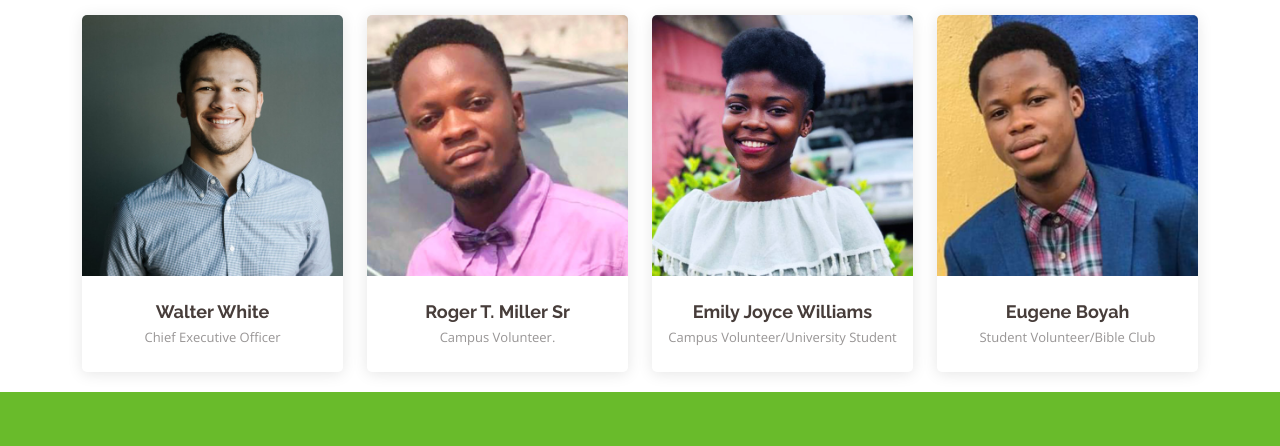
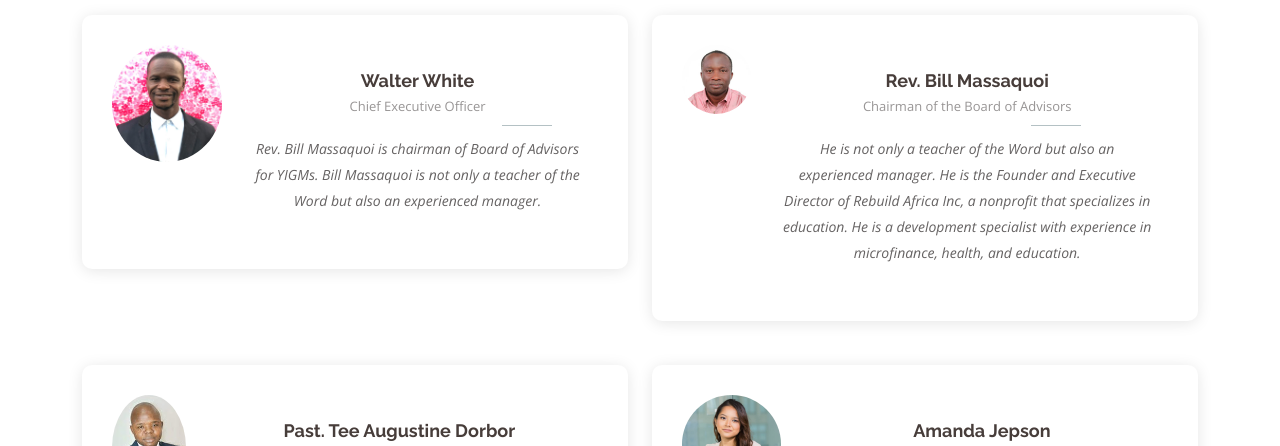
Before and after one commit to Abuh05/yigm, a plain HTML site: page board.html in a window 1280 px wide. Shown: the part 167-613 px from the top of the page. Drawn offline with nearby package versions, Linux system fonts and the light colour scheme.

Commit message:
board members

```diff
--- a/board.html
+++ b/board.html
@@ -24,10 +24,89 @@
   <link href="assets/vendor/glightbox/css/glightbox.min.css" rel="stylesheet">
   <link href="assets/vendor/swiper/swiper-bundle.min.css" rel="stylesheet">
 
+    <!-- Vendor CSS Files -->
+    <link href="assets/vendor/icofont/icofont.min.css" rel="stylesheet">
+    <link href="assets/vendor/animate.css/animate.min.css" rel="stylesheet">
+    <link href="assets/vendor/remixicon/remixicon.css" rel="stylesheet">
+    <link href="assets/vendor/venobox/venobox.css" rel="stylesheet">
+    <link href="assets/vendor/owl.carousel/assets/owl.carousel.min.css" rel="stylesheet">
+
   <!-- Template Main CSS File -->
   <link href="assets/css/style.css" rel="stylesheet">
 
+  <style>
+    /*--------------------------------------------------------------
+# Team
+--------------------------------------------------------------*/
+.team {
+  background: #fff;
+}
 
+.team .member {
+  position: relative;
+  box-shadow: 0px 2px 15px rgba(0, 0, 0, 0.1);
+  padding: 30px;
+  border-radius: 10px;
+}
+
+.team .member .pic {
+  overflow: hidden;
+  width: 300px;
+  border-radius: 50%;
+}
+
+.team .member .pic img {
+  transition: ease-in-out 0.3s;
+}
+
+.team .member:hover img {
+  transform: scale(1.1);
+}
+
+.team .member .member-info {
+  padding-left: 30px;
+}
+
+.team .member h4 {
+  font-weight: 700;
+  margin-bottom: 5px;
+  font-size: 20px;
+  color: #354144;
+}
+
+.team .member span {
+  display: block;
+  font-size: 15px;
+  padding-bottom: 10px;
+  position: relative;
+  font-weight: 500;
+}
+
+.team .member span::after {
+  content: '';
+  position: absolute;
+  display: block;
+  width: 50px;
+  height: 1px;
+  background: #b4c1c4;
+  bottom: 0;
+  left: 250px;
+}
+
+.team .member p {
+  margin: 10px 0 0 0;
+  font-size: 14px;
+}
+
+.team .member .social {
+  margin-top: 12px;
+  display: flex;
+  align-items: center;
+  justify-content: flex-start;
+}
+
+
+  </style>
 </head>
 
 <body>
@@ -51,13 +130,13 @@
     <div class="container d-flex align-items-center justify-content-between">
 
       <div class="logo">
-        <h1><a href="index.html">YIGMs</a></h1>
+        <img src="assets/img/student/logo.jpeg" alt="">
 
       </div>
 
       <nav id="navbar" class="navbar">
         <ul>
-          <li><a class="nav-link scrollto active" href="index.html">Home</a></li>
+          <li><a class="nav-link scrollto active" href="#hero">Home</a></li>
           <li class="dropdown"><a href="#"><span>Activities</span> <i class="bi bi-chevron-down"></i></a>
                 <ul>
                   <li><a href="#">Evangelism</a></li>
@@ -72,7 +151,7 @@
                   <li><a href="#">Project Deeper</a></li>
                 </ul>
               </li>
-              <li><a class="nav-link scrollto" href="#">Training</a></li>
+              <li><a class="nav-link scrollto" href="#team">Training</a></li>
               <li class="dropdown"><a href="#"><span>Partnership</span> <i class="bi bi-chevron-down"></i></a>
                 <ul>
                   <li><a href="#">Volunteer</a></li>
@@ -89,13 +168,13 @@
               </li>
               <li class="dropdown"><a href="#"><span>Who are we</span> <i class="bi bi-chevron-down"></i></a>
                 <ul>
-                  <li><a href="#">History</a></li>
-                  <li><a href="#">Advisory Board</a></li>
+                  <li><a href="history.html">History</a></li>
+                  <li><a href="board.html">Advisory Board</a></li>
                   <li><a href="#">Leadership</a></li>
                   <li><a href="#">Satff & Volunteers</a></li>
                 </ul>
               </li>
-          <li><a class="getstarted scrollto" href="#">Donation</a></li>
+          <li><a class="getstarted scrollto" href="#about">Donation</a></li>
         </ul>
         <i class="bi bi-list mobile-nav-toggle"></i>
       </nav><!-- .navbar -->
@@ -103,86 +182,69 @@
     </div>
   </header><!-- End Header -->
 
-
-
     <!-- ======= Team Section ======= -->
-    <section id="team" class="team section-bg">
+    <section id="team" class="team">
       <div class="container">
 
         <div class="section-title">
-          <h2 data-aos="fade-up">Team</h2>
+          <h2>Board of Advisors</h2>
         </div>
 
         <div class="row">
 
-          <div class="col-lg-3 col-md-6 d-flex align-items-stretch" data-aos="fade-up">
-            <div class="member">
-              <div class="member-img">
-                <img src="assets/img/team/team-1.jpg" class="img-fluid" alt="">
-                <div class="social">
-                  <a href=""><i class="bi bi-twitter"></i></a>
-                  <a href=""><i class="bi bi-facebook"></i></a>
-                  <a href=""><i class="bi bi-instagram"></i></a>
-                  <a href=""><i class="bi bi-linkedin"></i></a>
-                </div>
-              </div>
+          <div class="col-lg-6">
+            <div class="member d-flex align-items-start">
+              <div class="pic"><img src="assets/img/team/team-7.jpg" class="img-fluid" alt=""></div>
               <div class="member-info">
                 <h4>Walter White</h4>
                 <span>Chief Executive Officer</span>
+                <p>
+                  Rev. Bill Massaquoi is chairman of Board of Advisors for YIGMs.
+                  Bill Massaquoi is not only a teacher of the Word but also an experienced manager.
+                   </p>
               </div>
             </div>
           </div>
 
-          <div class="col-lg-3 col-md-6 d-flex align-items-stretch" data-aos="fade-up" data-aos-delay="100">
-            <div class="member">
-              <div class="member-img">
-                <img src="assets/img/team/teamR2.png" class="img-fluid" alt="">
-                <div class="social">
-                  <a href=""><i class="bi bi-twitter"></i></a>
-                  <a href=""><i class="bi bi-facebook"></i></a>
-                  <a href=""><i class="bi bi-instagram"></i></a>
-                  <a href=""><i class="bi bi-linkedin"></i></a>
-                </div>
-              </div>
+          <div class="col-lg-6 mt-4 mt-lg-0">
+            <div class="member d-flex align-items-start">
+              <div class="pic"><img src="assets/img/team/team-6.jpg" class="img-fluid" alt=""></div>
               <div class="member-info">
-                <h4>Roger T. Miller Sr</h4>
-                <span>Campus Volunteer.</span>
+                <h4>Rev. Bill Massaquoi</h4>
+                <span>Chairman of the Board of  Advisors</span>
+                <p>
+                  He is not only a teacher of the Word but also an experienced manager.
+                  He is the Founder and Executive Director of Rebuild Africa Inc, a nonprofit that specializes in education.
+                   He is a development specialist with experience in microfinance, health, and education.</p>
+
               </div>
             </div>
           </div>
 
-          <div class="col-lg-3 col-md-6 d-flex align-items-stretch" data-aos="fade-up" data-aos-delay="200">
-            <div class="member">
-              <div class="member-img">
-                <img src="assets/img/team/teamR1.png" class="img-fluid" alt="">
-                <div class="social">
-                  <a href=""><i class="bi bi-twitter"></i></a>
-                  <a href=""><i class="bi bi-facebook"></i></a>
-                  <a href=""><i class="bi bi-instagram"></i></a>
-                  <a href=""><i class="bi bi-linkedin"></i></a>
-                </div>
-              </div>
+          <div class="col-lg-6 mt-4">
+            <div class="member d-flex align-items-start">
+              <div class="pic"><img src="assets/img/team/team-5.jpg" class="img-fluid" alt=""></div>
               <div class="member-info">
-                <h4>Emily Joyce Williams</h4>
-                <span>Campus Volunteer/University Student</span>
+                <h4>Past. Tee Augustine Dorbor</h4>
+                <span>Director</span>
+                <p>He is a very Committed and passionate missionary
+                   with with CMF and works at Christian Missionary Foundation, Liberia.
+                  He is a graduate of the Liberia Baptist theological Seminary and ECWA
+                  Theological Seminary, Igbaja, Kwara State, Nigeria. </p>
+
               </div>
             </div>
           </div>
 
-          <div class="col-lg-3 col-md-6 d-flex align-items-stretch" data-aos="fade-up" data-aos-delay="300">
-            <div class="member">
-              <div class="member-img">
-                <img src="assets/img/team/teamR.png" class="img-fluid" alt="">
-                <div class="social">
-                  <a href=""><i class="bi bi-twitter"></i></a>
-                  <a href=""><i class="bi bi-facebook"></i></a>
-                  <a href=""><i class="bi bi-instagram"></i></a>
-                  <a href=""><i class="bi bi-linkedin"></i></a>
-                </div>
-              </div>
+          <div class="col-lg-6 mt-4">
+            <div class="member d-flex align-items-start">
+              <div class="pic"><img src="assets/img/team/team-4.jpg" class="img-fluid" alt=""></div>
               <div class="member-info">
-                <h4>Eugene Boyah</h4>
-                <span>Student Volunteer/Bible Club</span>
+                <h4>Amanda Jepson</h4>
+                <span>Accountant</span>
+                <p>Dr. Albertha J. N.  Clark Kollie has a heart for God and a burning desire to serve humanity.
+                   She is the First Liberian trained Female Surgeon who lives and works in Liberia.</p>
+
               </div>
             </div>
           </div>
@@ -191,6 +253,7 @@
 
       </div>
     </section><!-- End Team Section -->
+
 
 
 
```
Also changed, not shown: index.html (+2 -2 lines), assets/img/team/team-5.jpg (added), assets/img/team/team-6.jpg (added), assets/img/team/team-7.jpg (added).
